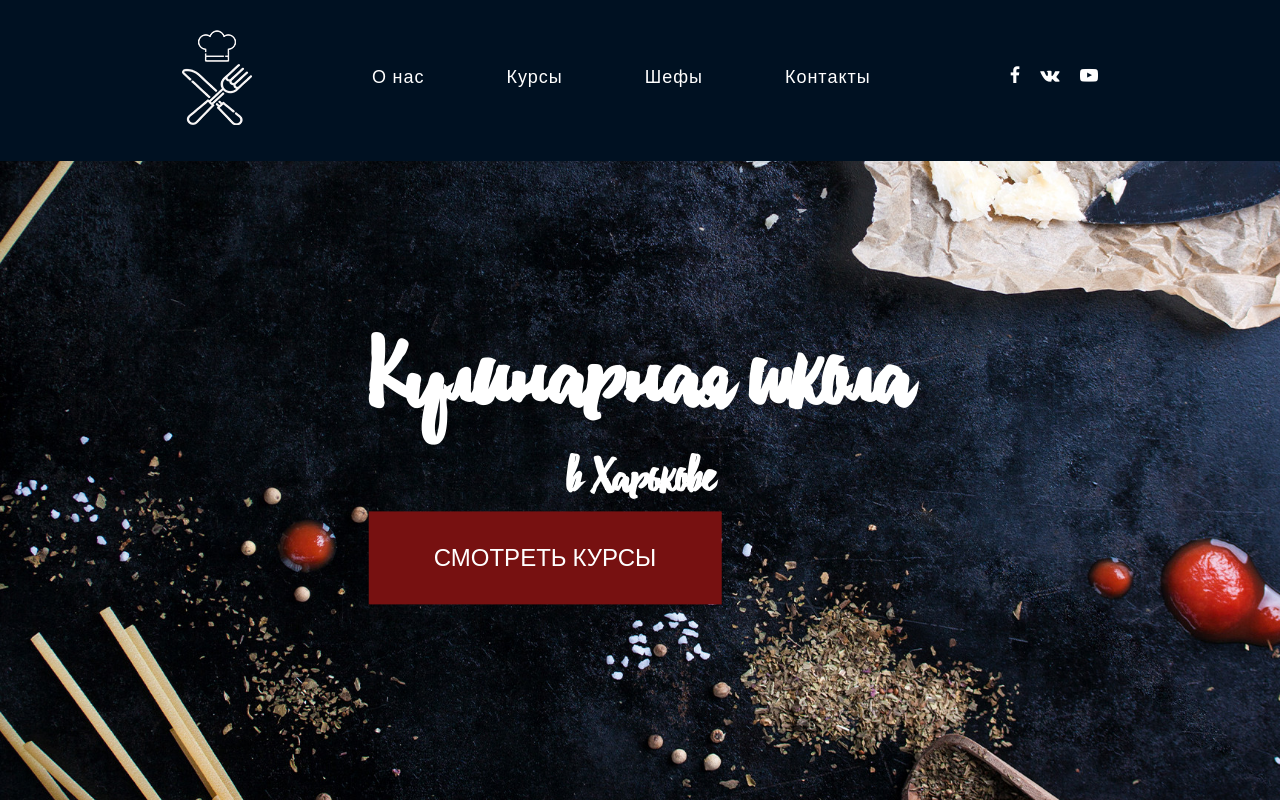
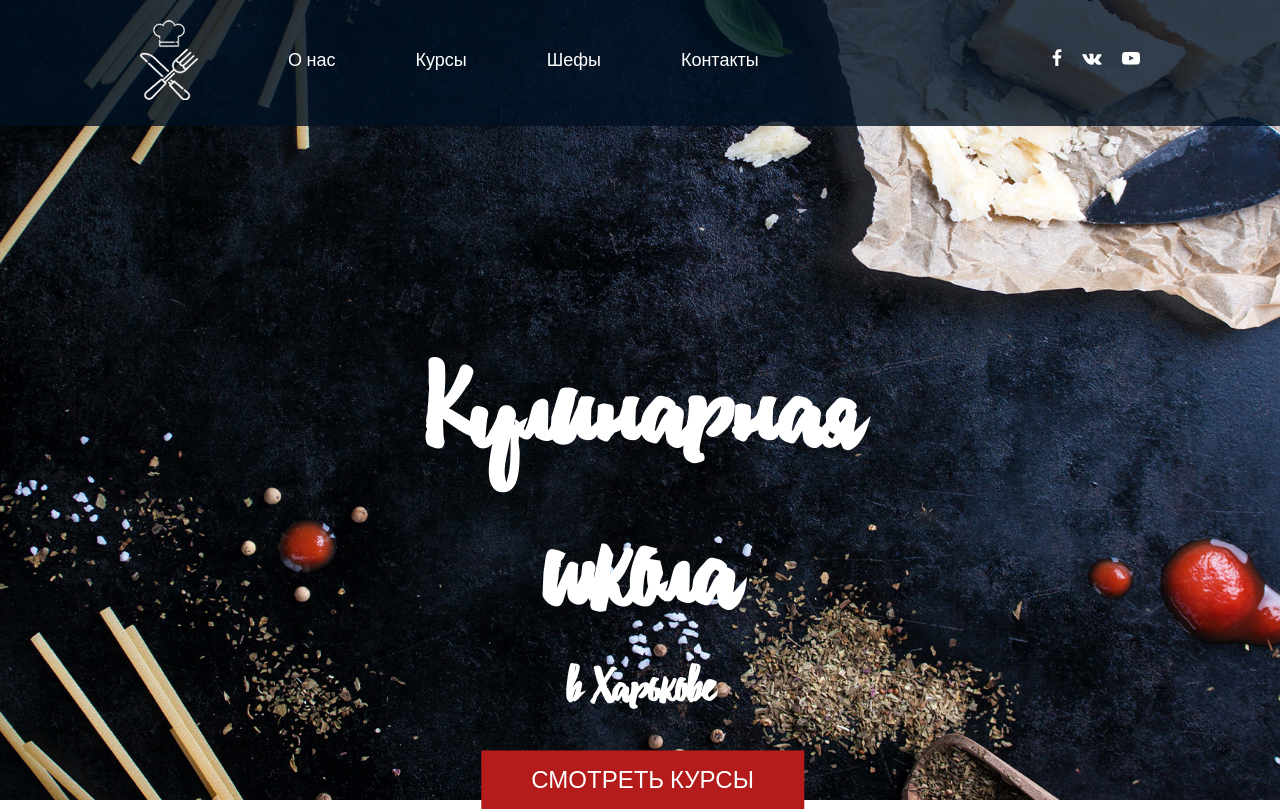
Before and after one commit to FoxicUA/easycode_DZ_5, a plain HTML site: page index.html in a window 1280 px wide. Drawn offline with Linux system fonts and the light colour scheme; files whose address does not match are found by name.

Commit message:
Add files via upload

```diff
--- a/css/main.css
+++ b/css/main.css
@@ -26,7 +26,6 @@
     font-style: normal;
     font-display: block;
   }
-
   [class^="icon-"], [class*=" icon-"] {
     /* use !important to prevent issues with browser extensions that change fonts */
     font-family: 'icomoon' !important;
@@ -36,12 +35,10 @@
     font-variant: normal;
     text-transform: none;
     line-height: 1;
-
     /* Better Font Rendering =========== */
     -webkit-font-smoothing: antialiased;
     -moz-osx-font-smoothing: grayscale;
   }
-
   .icon-facebook:before {
     content: "\e902";
   }
@@ -75,16 +72,16 @@
   header {
     position: fixed;
     overflow: hidden;
-    padding: 30px 0;
+    padding: 20px 0;
     top: 0;
     width: 100%;
     z-index: 10;
-    background-color: rgba(0, 17, 34, 1);
+    background-color: rgba(0, 17, 34, 0.8);
   }
   .nav-container {
     max-width: 1556px;
     margin: 0 auto;
-    padding: 0 182px;
+    padding: 0 140px;
    }
   .logo {
     float: left;
@@ -93,7 +90,7 @@
   .menu-bar {
     float: left;
     font-size: 0px;
-    margin-left: 120px;
+    margin-left: 50px;
 }
   .socials {
     float: right;
@@ -106,14 +103,13 @@
     font-family: 'muller_regular', sans-serif;
     font-size: 18px;
     color: #fff;
-    letter-spacing: 1px;
-    line-height: 95px;
-  }
-  ul.menu-list li:not(:first-child) {
-    padding-left: 82px;
+    line-height: 80px;
+    padding: 0 40px;
   }
   .menu-list a:hover {
     color: aqua;
+    transition: 0.5s;
+    text-decoration: underline;
   }
   .menu-socials li{
     color: #fff;
@@ -126,10 +122,11 @@
   }
   .menu-socials li {
     display: inline-block;
-    line-height: 95px;
+    line-height: 80px;
   }
   .menu-socials a:hover {
     color: aqua;
+    transition: 0.5s;
   }
   /* content */
   .inner {
@@ -141,9 +138,7 @@
   }
   .inner-title span {
     font-family: 'debbyscript';
-    font-size: 100px;
-    font-weight: 600;
-    /* letter-spacing: 4px; */
+    font-size: 120px;
     display: block;
   }
   .inner-title {
@@ -157,20 +152,25 @@
     top: 50%;
     left: 50%;
     text-align: left;
-    transform: translate(-50%, -30%);
+    transform: translate(-50%, -15%);
   }
   .btn {
+    display: inline-block;
+    background-color: #b41b1b;
+    border: none;
+    transform: translate(50%, 50%);
+  }
+  .btn a {
     display: inline-block;
     font-family: 'muller_regular', sans-serif;
     font-size: 24px;
     text-transform: uppercase;
     color: #fff;
-    background-color: #771111;
-    border: none;
     text-align: center;
-    padding: 32px 65px;
+    padding: 15px 50px;
   }
-  .btn:hover {
+  .btn a:hover {
     color: aqua;
     border: none;
+    transition: 0.5s;
   }
--- a/index.html
+++ b/index.html
@@ -11,7 +11,7 @@
             <div class="nav">
                 <div class="logo">
                     <a href="#">
-                        <img src="img/Logo2.png" alt="logo">
+                        <img src="img/Logo.png" alt="logo">
                     </a>
                 </div>
                 <div class="menu-bar">
```
Also changed, not shown: img/Logo.png (added).
